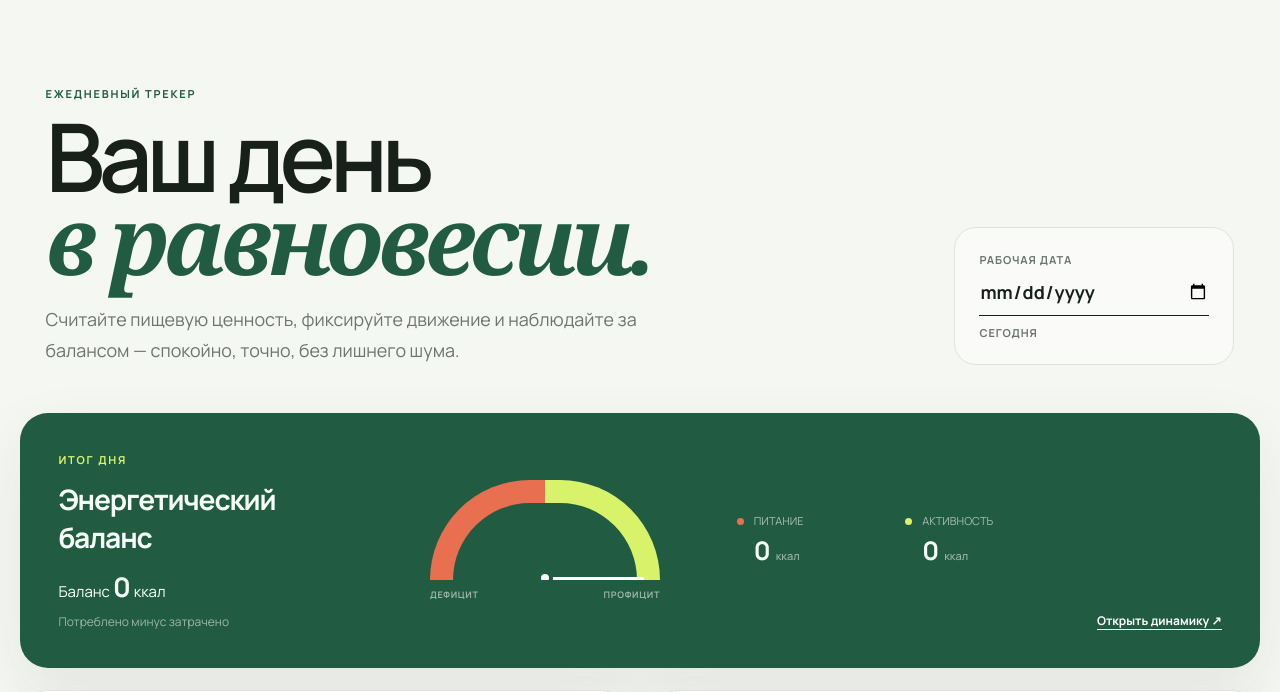
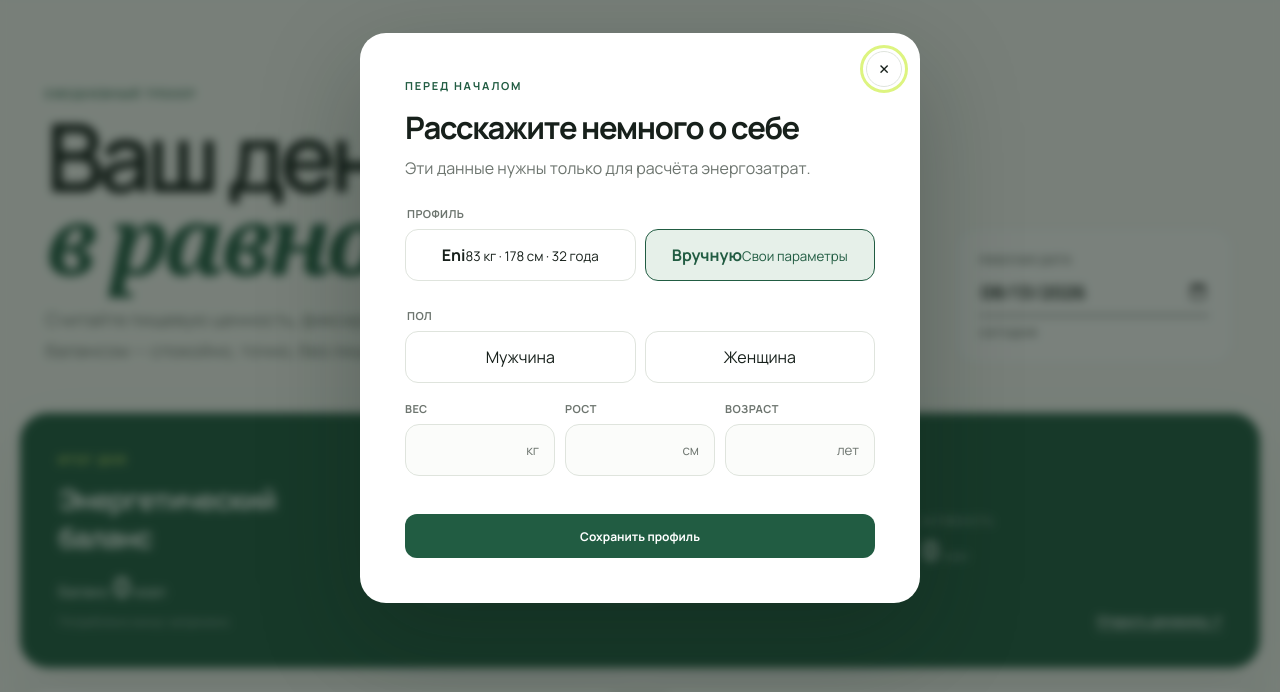
Before and after one commit to moroeni957-sudo/balance-nutrition-tracker, a plain HTML site: page index.html in a window 1280 px wide. Shown: the part 82-774 px from the top of the page. Drawn offline with Linux system fonts and the light colour scheme; no server answers; a script that the page names is missing; a web font is replaced by a local one.

Commit message:
Add Eni profile and profile-specific Drive folder

```diff
--- a/index.html
+++ b/index.html
@@ -10,8 +10,8 @@
   <link rel="stylesheet" href="styles.css">
   <script src="https://accounts.google.com/gsi/client" async defer></script>
   <script src="https://apis.google.com/js/api.js" async defer></script>
-  <script src="google-drive-config.js"></script>
-  <script src="app.js?v=4" defer></script>
+  <script src="google-drive-config.js?v=2"></script>
+  <script src="app.js?v=5" defer></script>
 </head>
 <body>
   <header class="site-header">
@@ -198,11 +198,14 @@
       <p class="eyebrow">Перед началом</p>
       <h2>Расскажите немного о себе</h2>
       <p class="muted">Эти данные нужны только для расчёта энергозатрат.</p>
-      <fieldset><legend>Пол</legend><label class="radio-card"><input type="radio" name="gender" value="male" required><span>Мужчина</span></label><label class="radio-card"><input type="radio" name="gender" value="female" required><span>Женщина</span></label></fieldset>
-      <div class="profile-fields">
+      <fieldset class="profile-choice"><legend>Профиль</legend><label class="radio-card"><input type="radio" name="profile-mode" value="Eni"><span><strong>Eni</strong><small>83 кг · 178 см · 32 года</small></span></label><label class="radio-card"><input type="radio" name="profile-mode" value="manual" checked><span><strong>Вручную</strong><small>Свои параметры</small></span></label></fieldset>
+      <div id="manual-profile-fields">
+        <fieldset><legend>Пол</legend><label class="radio-card"><input type="radio" name="gender" value="male" required><span>Мужчина</span></label><label class="radio-card"><input type="radio" name="gender" value="female" required><span>Женщина</span></label></fieldset>
+        <div class="profile-fields">
         <label><span>Вес</span><span class="input-unit"><input id="profile-weight" inputmode="decimal" min="1" step="any" required><small>кг</small></span></label>
         <label><span>Рост</span><span class="input-unit"><input id="profile-height" inputmode="decimal" min="1" step="any" required><small>см</small></span></label>
         <label><span>Возраст</span><span class="input-unit"><input id="profile-age" inputmode="numeric" min="1" step="1" required><small>лет</small></span></label>
+        </div>
       </div>
       <p class="form-error" id="profile-error" role="alert"></p>
       <button class="button button-primary button-wide" type="submit">Сохранить профиль</button>
```
